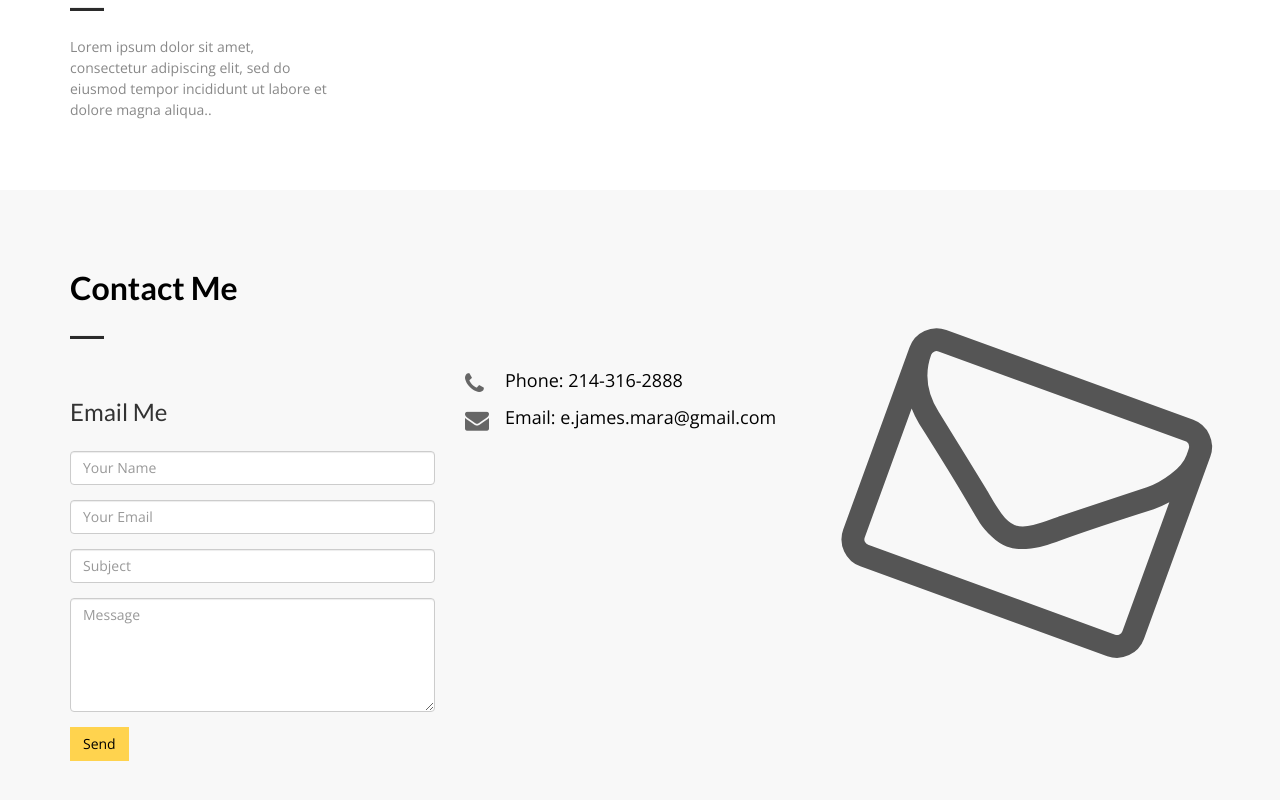
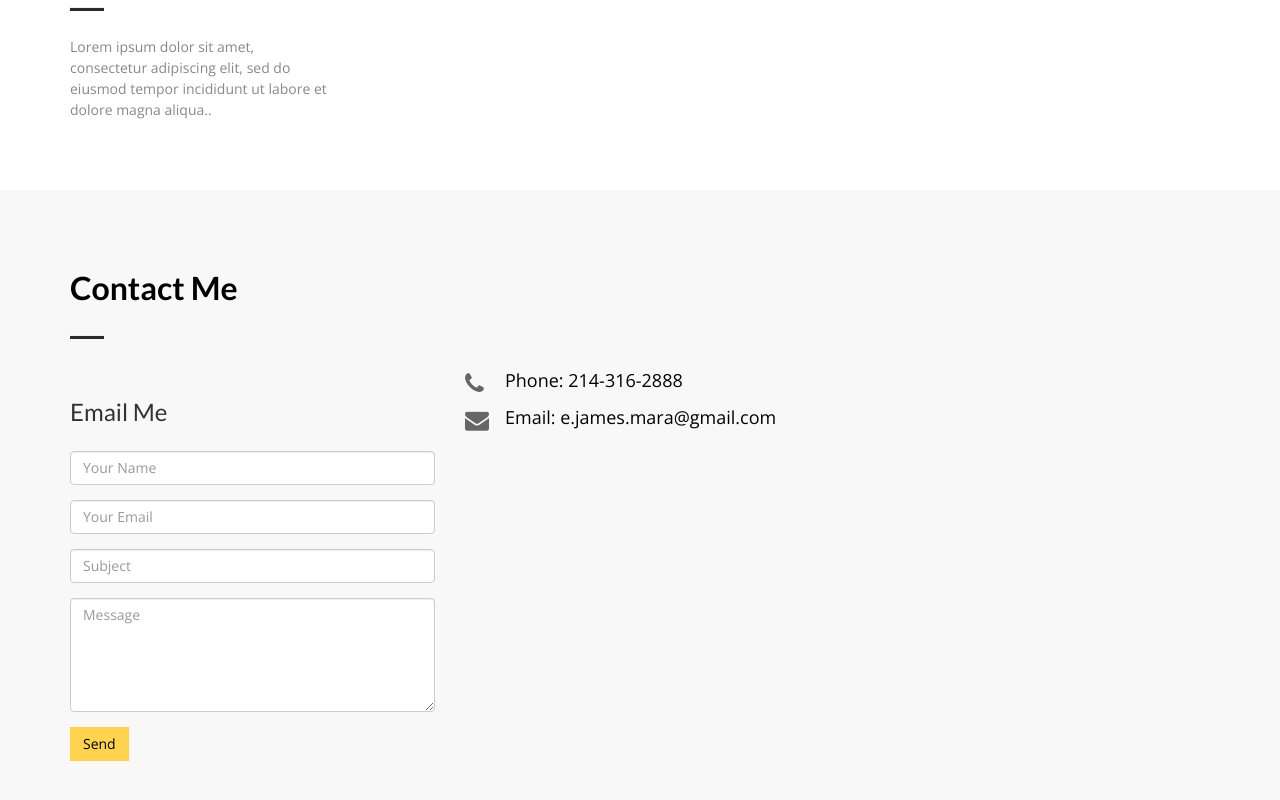
Before and after one commit to EdwardMara/EJM-Portfolio, a plain HTML site: page index.html in a window 1280 px wide. Shown: the part 748-1548 px from the top of the page. Drawn offline with nearby package versions, Linux system fonts and the light colour scheme.

Commit message:
placeholder for profile pic

```diff
--- a/index.html
+++ b/index.html
@@ -142,7 +142,8 @@
           </div>
           <div class="col-md-4">
             <div class="contact-icon-container hidden-md hidden-sm hidden-xs">
-              <span aria-hidden="true" class="fa fa-envelope-o"></span>
+              <!-- TODO: insert picture of myself here -->
+              <!-- <span aria-hidden="true"></span> -->
             </div>
           </div>
         </div>
```
